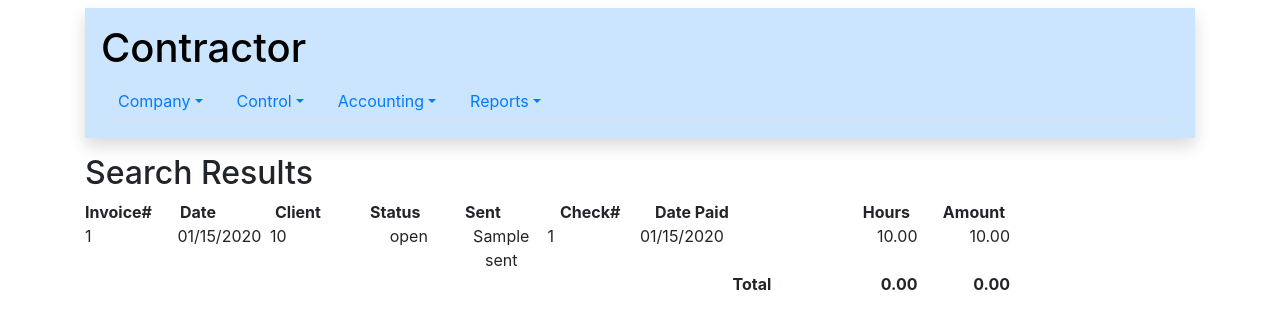
After one commit to rdlittle/pycontractor, a Python web app: template templates/reports/results.html in a window 1280 px wide. The commit adds this page. Shown: the top 329 px of the page. Run offline with Jinja, Linux system fonts and the light colour scheme; the template is opened without the code that fills it: most values are stand-ins (such as "Sample title", 1, 10 or a date in 2020); some libraries are stand-ins or nearby versions.

Commit message:
Application now has an invoice query by date range

```diff
--- a/__init__.py
+++ b/__init__.py
@@ -27,3 +27,4 @@ def iconv_date(value, format='%m/%d/%Y'):
 from contractor.timesheet import views
 from contractor.invoice import views
 from contractor.site import views
+from contractor.reports import views
--- a/templates/base.html
+++ b/templates/base.html
@@ -26,6 +26,7 @@
     <script>
         $(function () {
             $('#datepicker').datepicker();
+            $('#datepicker2').datepicker();
             $("#menu").menu();
         });
     </script>
--- a/templates/invoice/list.html
+++ b/templates/invoice/list.html
@@ -58,13 +58,13 @@
             {{ item.paid_date.strftime('%m/%d/%Y') }}
         {% endif %}
     </div>
-    <div class="col-md-1">
+    <div class="col-md-1 text-right">
         <a href="{{ url_for('invoice_edit',invoice_id=item._id) }}">Edit</a>
     </div>
-    <div class="col-md-1">
+    <div class="col-md-1 text-right">
         <a href="{{ url_for('invoice_view',invoice_id=item._id,action='view') }}">View</a>
     </div>
-    <div class="col-md-1">
+    <div class="col-md-1 text-right">
         <a href="{{ url_for('invoice_view',invoice_id=item._id,action='print') }}">Print</a>
     </div>
 </div>
--- a/templates/menu.html
+++ b/templates/menu.html
@@ -25,7 +25,7 @@
             <a class="nav-link dropdown-toggle" data-toggle="dropdown" href="#" role="button" aria-haspopup="true"
                 aria-expanded="false">Reports</a>
             <div class="dropdown-menu">
-                <a class="dropdown-item" href="#">Invoices</a>
+                <a class="dropdown-item" href="{{ url_for('get_report') }}">Invoices</a>
             </div>
         </li>
     </ul>
--- /dev/null
+++ b/templates/reports/results.html
@@ -0,0 +1,74 @@
+{% extends 'base.html' %}
+
+{% block content %}
+
+<div class="row no-gutters">
+    <div class="col-md-11">
+        <h2>Search Results</h2>
+    </div>
+</div>
+
+<div class="row">
+    <div class="col-md-1 font-weight-bold">Invoice#</div>
+    <div class="col-md-1 font-weight-bold">Date</div>
+    <div class="col-md-1 font-weight-bold">Client</div>
+    <div class="col-md-1 font-weight-bold">Status</div>
+    <div class="col-md-1 font-weight-bold">Sent</div>
+    <div class="col-md-1 font-weight-bold">Check#</div>
+    <div class="col-md-2 font-weight-bold">Date Paid</div>
+    <div class="col-md-1 font-weight-bold text-right">Hours</div>
+    <div class="col-md-1 font-weight-bold text-right">Amount</div>
+</div>
+
+<form action='#'>
+    {% for item in items %}
+    <div class="row no-gutters">
+        <div class="col-md-1">
+            {{ item._id }}
+        </div>
+        <div class="col-md-1">
+            {% if item.close_date %}
+            {{ item.close_date.strftime('%m/%d/%Y') }}
+            {% else %}
+            {{ item.date.strftime('%m/%d/%Y') }}
+            {% endif %}
+        </div>
+        <div class="col-md-1">
+            {{ '%2d'|format(item.client) }}
+        </div>
+        <div class="col-md-1 text-center">
+            {{ item.status }}
+        </div>
+        <div class="col-md-1 text-center">
+            {{ item.sent }}
+        </div>
+        <div class="col-md-1">
+            {{ item.check_number }}
+        </div>
+        <div class="col-md-2">
+            {% if item.paid_date %}
+            {{ item.paid_date.strftime('%m/%d/%Y') }}
+            {% endif %}
+        </div>
+        <div class="col-md-1 text-right">
+            {{ '%5.2f'|format(item.hours) }}
+        </div>
+        <div class="col-md-1 text-right">
+            {{ '%5.2f'|format(item.amount) }}
+        </div>
+    </div>
+    {% endfor %}
+    <div class="row no-gutters">
+        <div class="col-md-1 offset-7 font-weight-bold">
+            Total
+        </div>
+        <div class="col-md-1 text-right font-weight-bold">
+            {{ '%5.2f'|format(totals.Hours) }}
+        </div>
+        <div class="col-md-1 text-right font-weight-bold">
+            {{ '%5.2f'|format(totals.Amount) }}
+        </div>
+    </div>
+</form>
+
+{% endblock %}
```
Also changed, not shown: reports/views.py (added, +42 -0 lines), templates/invoice/edit.html (+8 -5 lines), templates/reports/query.html (added, +27 -0 lines), reports/__init__.py (added).
